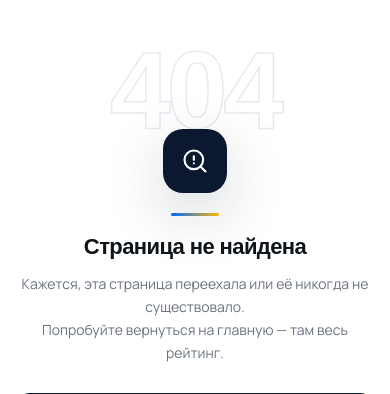
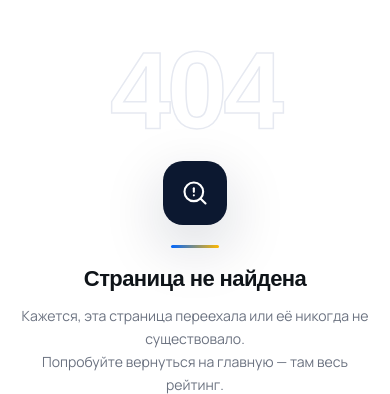
Before and after one commit to rtmlsh/hrrating, a Django app: template templates/404.html in a window 390 px wide. Shown: the part 67-461 px from the top of the page. Run offline with Django 4.2, Linux system fonts and the light colour scheme; the template is opened without the code that fills it, so the values that code supplies are empty; some web fonts are replaced.

Commit message:
Fix 404 mobile: remove negative margin that caused icon overlap
Co-Authored-By: Claude Sonnet 4.6 <noreply@anthropic.com>

```diff
--- a/templates/404.html
+++ b/templates/404.html
@@ -147,7 +147,7 @@
       .error-bg-num {
         font-size: 28vw;
         letter-spacing: -4px;
-        margin-bottom: -16px;
+        margin-bottom: 16px;
         -webkit-text-stroke: 1.5px var(--border);
         animation: none;
       }
```
